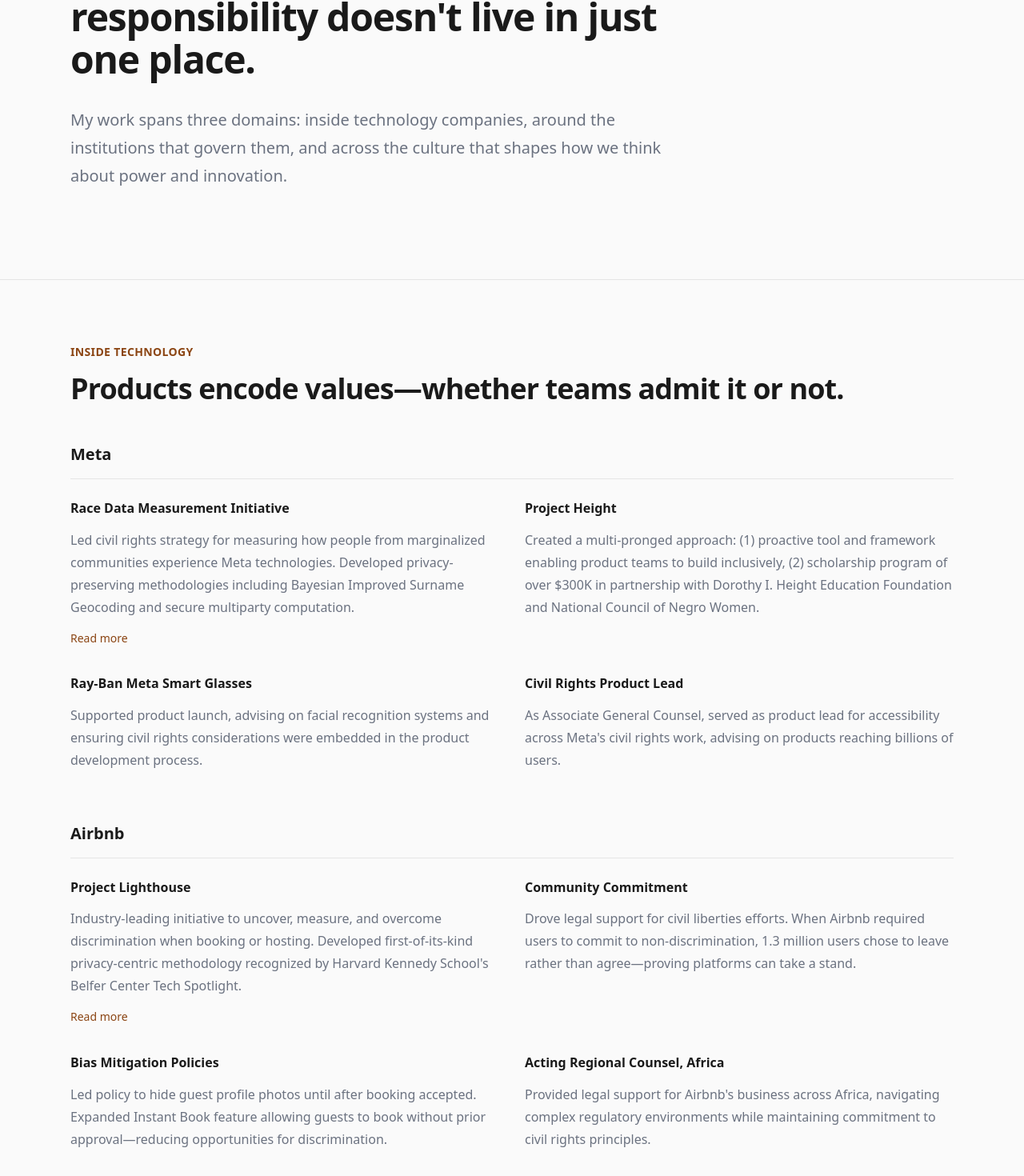
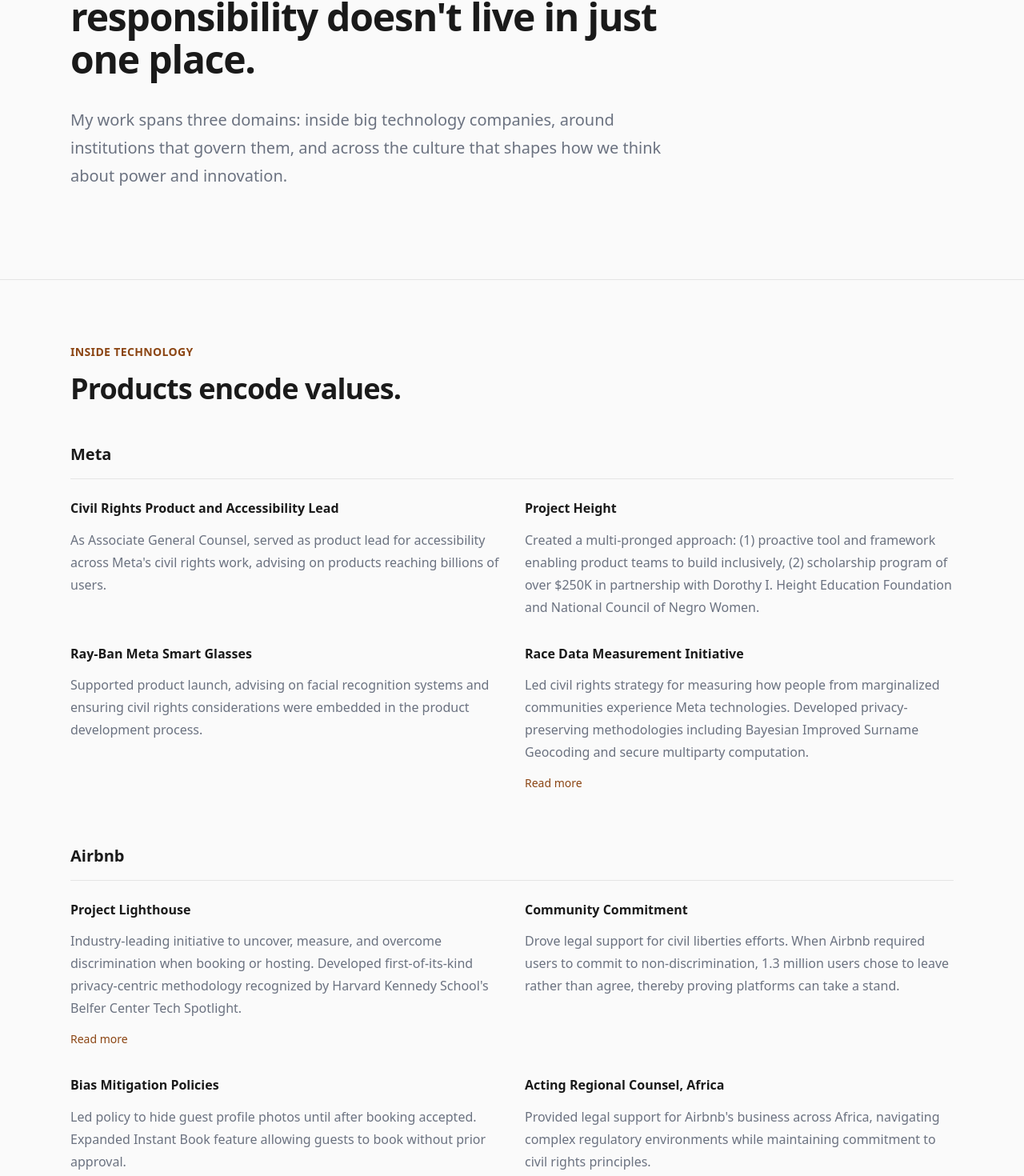
Before and after one commit to benyam525/julie-wenah-website, a Next.js app: page /work in a window 1280 px wide. Shown: the part 294-1764 px from the top of the page at 80% size. Built offline with nearby package versions, Linux system fonts and the light colour scheme.

Commit message:
Update My Work page content

```diff
--- a/src/app/work/page.tsx
+++ b/src/app/work/page.tsx
@@ -19,7 +19,7 @@
             If technology isn&apos;t neutral, then responsibility doesn&apos;t live in just one place.
           </h1>
           <p className="text-xl text-[var(--muted)] body-text">
-            My work spans three domains: inside technology companies, around the institutions that govern them, and across the culture that shapes how we think about power and innovation.
+            My work spans three domains: inside big technology companies, around institutions that govern them, and across the culture that shapes how we think about power and innovation.
           </p>
         </div>
       </section>
@@ -32,7 +32,7 @@
               Inside Technology
             </p>
             <h2 className="headline-serif text-3xl md:text-4xl mb-4">
-              Products encode values—whether teams admit it or not.
+              Products encode values.
             </h2>
           </div>
 
@@ -42,6 +42,27 @@
               Meta
             </h3>
             <div className="grid grid-cols-1 md:grid-cols-2 gap-8">
+              <article className="space-y-3">
+                <h4 className="font-semibold">Civil Rights Product and Accessibility Lead</h4>
+                <p className="text-[var(--muted)] body-text">
+                  As Associate General Counsel, served as product lead for accessibility across Meta&apos;s civil rights work, advising on products reaching billions of users.
+                </p>
+              </article>
+
+              <article className="space-y-3">
+                <h4 className="font-semibold">Project Height</h4>
+                <p className="text-[var(--muted)] body-text">
+                  Created a multi-pronged approach: (1) proactive tool and framework enabling product teams to build inclusively, (2) scholarship program of over $250K in partnership with Dorothy I. Height Education Foundation and National Council of Negro Women.
+                </p>
+              </article>
+
+              <article className="space-y-3">
+                <h4 className="font-semibold">Ray-Ban Meta Smart Glasses</h4>
+                <p className="text-[var(--muted)] body-text">
+                  Supported product launch, advising on facial recognition systems and ensuring civil rights considerations were embedded in the product development process.
+                </p>
+              </article>
+
               <article className="space-y-3">
                 <h4 className="font-semibold">Race Data Measurement Initiative</h4>
                 <p className="text-[var(--muted)] body-text">
@@ -55,27 +76,6 @@
                 >
                   Read more
                 </Link>
-              </article>
-
-              <article className="space-y-3">
-                <h4 className="font-semibold">Project Height</h4>
-                <p className="text-[var(--muted)] body-text">
-                  Created a multi-pronged approach: (1) proactive tool and framework enabling product teams to build inclusively, (2) scholarship program of over $300K in partnership with Dorothy I. Height Education Foundation and National Council of Negro Women.
-                </p>
-              </article>
-
-              <article className="space-y-3">
-                <h4 className="font-semibold">Ray-Ban Meta Smart Glasses</h4>
-                <p className="text-[var(--muted)] body-text">
-                  Supported product launch, advising on facial recognition systems and ensuring civil rights considerations were embedded in the product development process.
-                </p>
-              </article>
-
-              <article className="space-y-3">
-                <h4 className="font-semibold">Civil Rights Product Lead</h4>
-                <p className="text-[var(--muted)] body-text">
-                  As Associate General Counsel, served as product lead for accessibility across Meta&apos;s civil rights work, advising on products reaching billions of users.
-                </p>
               </article>
             </div>
           </div>
@@ -104,14 +104,14 @@
               <article className="space-y-3">
                 <h4 className="font-semibold">Community Commitment</h4>
                 <p className="text-[var(--muted)] body-text">
-                  Drove legal support for civil liberties efforts. When Airbnb required users to commit to non-discrimination, 1.3 million users chose to leave rather than agree—proving platforms can take a stand.
+                  Drove legal support for civil liberties efforts. When Airbnb required users to commit to non-discrimination, 1.3 million users chose to leave rather than agree, thereby proving platforms can take a stand.
                 </p>
               </article>
 
               <article className="space-y-3">
                 <h4 className="font-semibold">Bias Mitigation Policies</h4>
                 <p className="text-[var(--muted)] body-text">
-                  Led policy to hide guest profile photos until after booking accepted. Expanded Instant Book feature allowing guests to book without prior approval—reducing opportunities for discrimination.
+                  Led policy to hide guest profile photos until after booking accepted. Expanded Instant Book feature allowing guests to book without prior approval.
                 </p>
               </article>
 
@@ -199,7 +199,7 @@
               Systems don&apos;t change until stories do.
             </h2>
             <p className="text-lg text-[var(--muted)] max-w-2xl">
-              This is where creativity gets legitimacy—not as a side hobby, but as strategy.
+              This is where creativity gets legitimacy as strategy.
             </p>
           </div>
 
```
